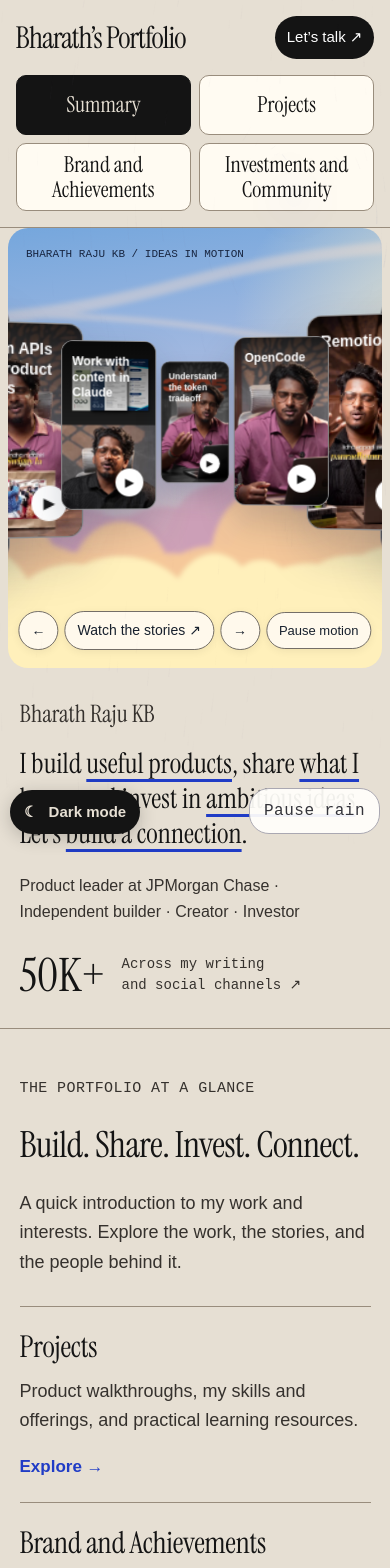
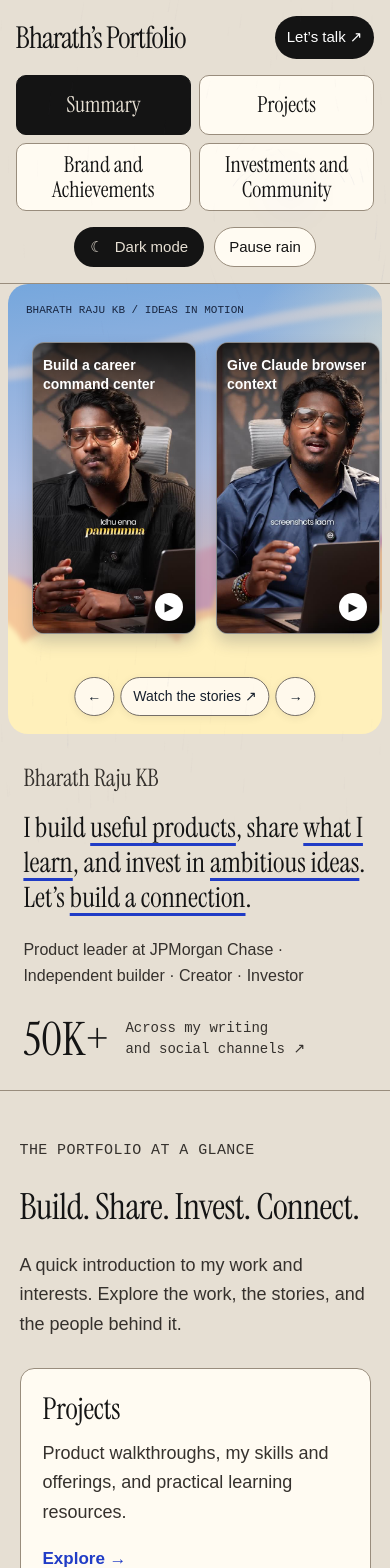
Before and after one commit to bharycr7/Bhary, a Next.js app: page / in a window 390 px wide. Shown: the top 1568 px of the page. Built offline with nearby package versions, Linux system fonts and the light colour scheme.

Commit message:
Fix homepage mobile reels and header control layout

```diff
--- a/src/app/theme.css
+++ b/src/app/theme.css
@@ -109,3 +109,26 @@ body .summary-site .editorial-introduction h1{font-size:24px!important;letter-sp
 body .summary-site .detail-page-intro h1{letter-spacing:-1px;line-height:1.08}
 body .summary-site .concise-project>header{height:auto;display:flex;flex-wrap:wrap;justify-content:space-between;gap:18px;padding:24px 0}
 @media(max-width:700px){body .summary-site .detail-page-intro h1{font-size:42px!important}.detail-page-intro{padding:30px 0}.connect-links{min-width:0}.connect-links a{word-break:break-word}}
+
+/* Homepage controls stay in the header, leaving the introduction unobstructed. */
+body .summary-site .summary-header .header-preferences{grid-column:1/-1;grid-row:3;display:flex;justify-content:flex-end;justify-self:stretch;gap:10px;min-height:40px}
+body .summary-site .header-preferences :is(.theme-toggle,.rain-control){position:static;inset:auto;transform:none;display:inline-flex;align-items:center;justify-content:center;min-height:40px;padding:8px 14px;margin:0;border-radius:22px;font:15px/1.3 Arial,sans-serif!important;letter-spacing:0;box-shadow:none;pointer-events:auto}
+body .summary-site .header-preferences .rain-control{background:var(--ui-panel);color:var(--ui-text)!important;border:1px solid var(--ui-line)}
+.home-overview .overview-directory>div{gap:18px;border-top:0}
+.home-overview .overview-directory>div>a{background:var(--ui-panel);border:1px solid var(--ui-line);border-radius:14px;padding:24px}
+@media(min-width:1100px){body .summary-site .summary-header{grid-template-columns:minmax(0,1fr) auto auto}body .summary-site .summary-header .header-preferences{grid-column:2;grid-row:1;justify-self:end}body .summary-site .summary-header .header-actions{grid-column:3;grid-row:1}}
+@media(max-width:700px){
+ .reel-sky-scene{height:450px}
+ .reel-corridor{display:flex;gap:20px;inset:50px 0 76px;padding:8px 24px 12px;overflow-x:auto;overflow-y:hidden;scroll-snap-type:x mandatory;scroll-padding-inline:24px;perspective:none;transform-style:flat;scrollbar-width:thin}
+ .corridor-card{position:relative;inset:auto;flex:0 0 164px;width:164px;height:292px;aspect-ratio:9/16;transform:none;z-index:auto;margin:0!important;scroll-snap-align:start;box-shadow:0 8px 16px #17264035}
+ .scene-moving .corridor-card{animation:none}
+ .corridor-card-title{font-size:14px;line-height:1.35}
+ .scene-controls{bottom:18px;max-width:calc(100% - 16px);gap:6px}
+ .editorial-introduction{padding:26px 6%;gap:24px}
+ .home-overview .overview-directory>div{grid-template-columns:1fr;gap:14px}
+ .home-overview .overview-directory>div>a{padding:22px}
+ body .summary-site .summary-header .header-preferences{justify-content:center}
+}
+
+@media(max-width:700px){body .summary-site .scene-controls .scene-motion{display:none}}
+body .summary-site .summary-header .header-preferences>span{display:inline-flex;align-items:center;min-width:0}
--- a/src/components/PortfolioHeader.tsx
+++ b/src/components/PortfolioHeader.tsx
@@ -1,4 +1,4 @@
 'use client';
 import {usePathname} from 'next/navigation';
 import {exploreSections} from '../../content/explore';
-export default function PortfolioHeader(){const path=usePathname();return <header className="summary-header"><a className="summary-wordmark" href="/">Bharath’s <em>Portfolio</em></a><nav aria-label="Main navigation">{[{href:'/',title:'Summary'},...exploreSections].map(link=><a key={link.href} href={link.href} aria-current={(link.href==='/'?path==='/':path.startsWith(link.href))?'page':undefined}>{link.title}</a>)}</nav><div><a href="/investments-community#connect">Let’s talk ↗</a></div></header>}
+export default function PortfolioHeader(){const path=usePathname();return <header className="summary-header"><a className="summary-wordmark" href="/">Bharath’s <em>Portfolio</em></a><nav aria-label="Main navigation">{[{href:'/',title:'Summary'},...exploreSections].map(link=><a key={link.href} href={link.href} aria-current={(link.href==='/'?path==='/':path.startsWith(link.href))?'page':undefined}>{link.title}</a>)}</nav><div className="header-actions"><a href="/investments-community#connect">Let’s talk ↗</a></div><div className="header-preferences" aria-label="Display preferences"><span id="theme-control-slot"/><span id="rain-control-slot"/></div></header>}
```
Also changed, not shown: src/components/PortfolioEffects.tsx (+3 -1 lines), src/components/ReelCorridor.tsx (+1 -1 lines), src/components/ThemeProvider.tsx (+3 -1 lines).
